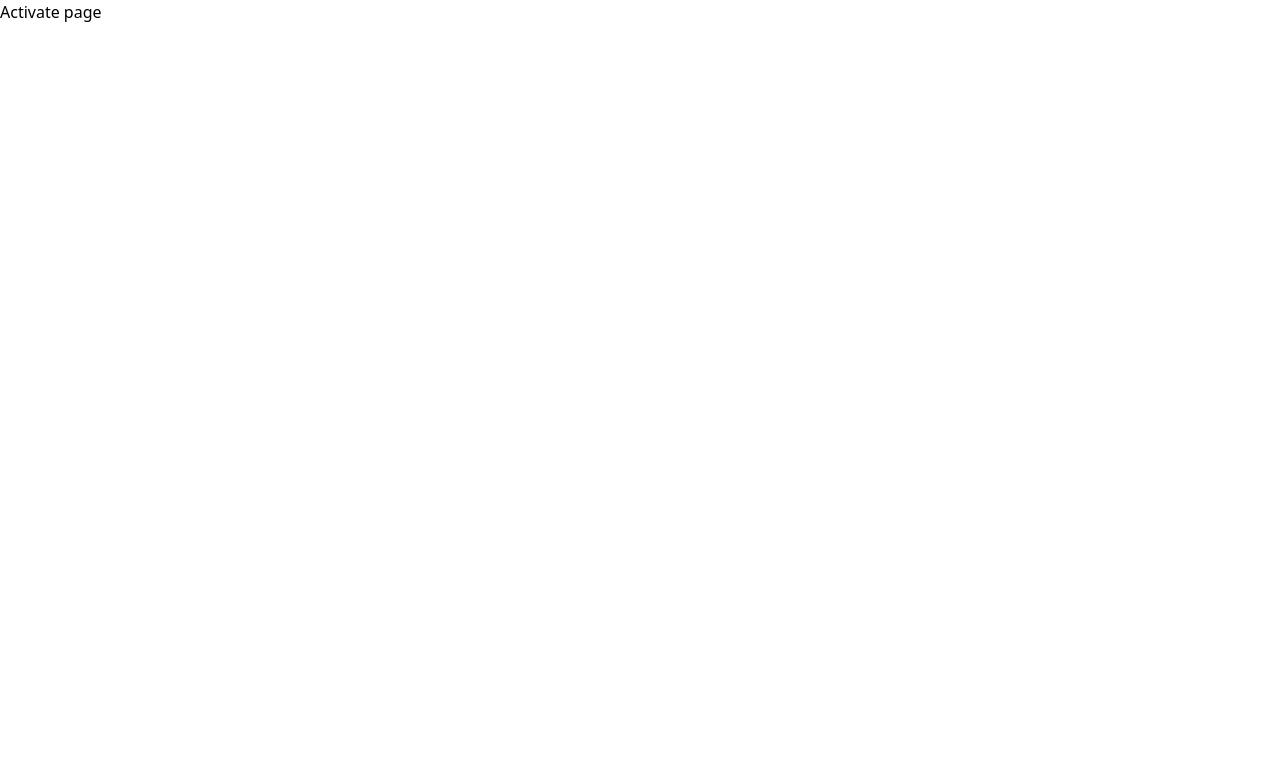
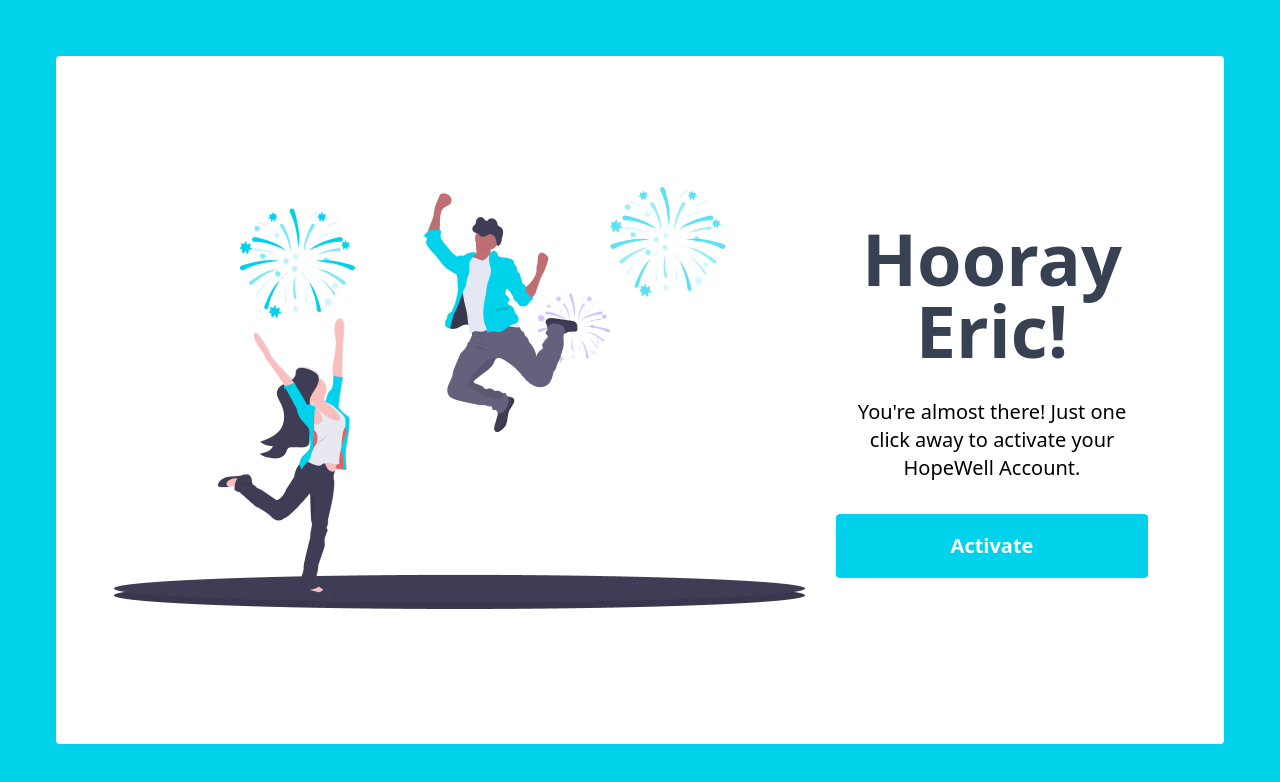
Before and after one commit to SheinaHamisi/hopewell-client, a React (Create React App) app: page /activate/1 in a window 1280 px wide. Shown: the top 782 px of the page. Built offline with nearby package versions, Linux system fonts and the light colour scheme.

Commit message:
added activate page content

```diff
--- a/src/Routes/Activate.jsx
+++ b/src/Routes/Activate.jsx
@@ -1,9 +1,20 @@
 import React from 'react'
+import ActivateButton from './components/ActivateButton'
+import Illustration from './../assets/images/illustration.png'
 
 function Activate() {
     return (
-        <div>
-            Activate page
+        <div className='bg-primary w-full h-screen sm:p-6 md:p-14 grid items-center'>
+            <div className="bg-white grid md:grid-cols-1 xl:grid-cols-3 rounded sm:p-6 md:p-14 h-full">
+                <div className='col-span-2 md:grid items-center hidden'>
+                    <img src={Illustration} alt="happy" />
+                </div>
+                <div className='col-span-1 flex items-center justify-center flex-col px-5'>
+                    <p className='text-gray-700 font-bold text-7xl text-center'>Hooray Eric!</p>
+                    <p className='mt-8 text-xl text-center mb-8'>You're almost there! Just one click away to activate your HopeWell Account.</p>
+                    <ActivateButton text="Activate"/>
+                </div>
+            </div>
         </div>
     )
 }
--- /dev/null
+++ b/src/Routes/components/ActivateButton.jsx
@@ -0,0 +1,9 @@
+import React from 'react'
+
+function ActivateButton({text}) {
+    return (
+        <button className="bg-primary w-full h-16 rounded text-xl text-white font-semibold">{text}</button>
+    )
+}
+
+export default ActivateButton
--- a/tailwind.config.js
+++ b/tailwind.config.js
@@ -3,7 +3,7 @@ module.exports = {
   darkMode: "class",
   theme: {
     extend: {
-      colors: { primary: "#00D2EB" },
+      colors: { primary: "#00D2EB", secondary: "#7EBC50" },
     },
   },
   plugins: [],
```
Also changed, not shown: src/assets/images/illustration.png (added).
